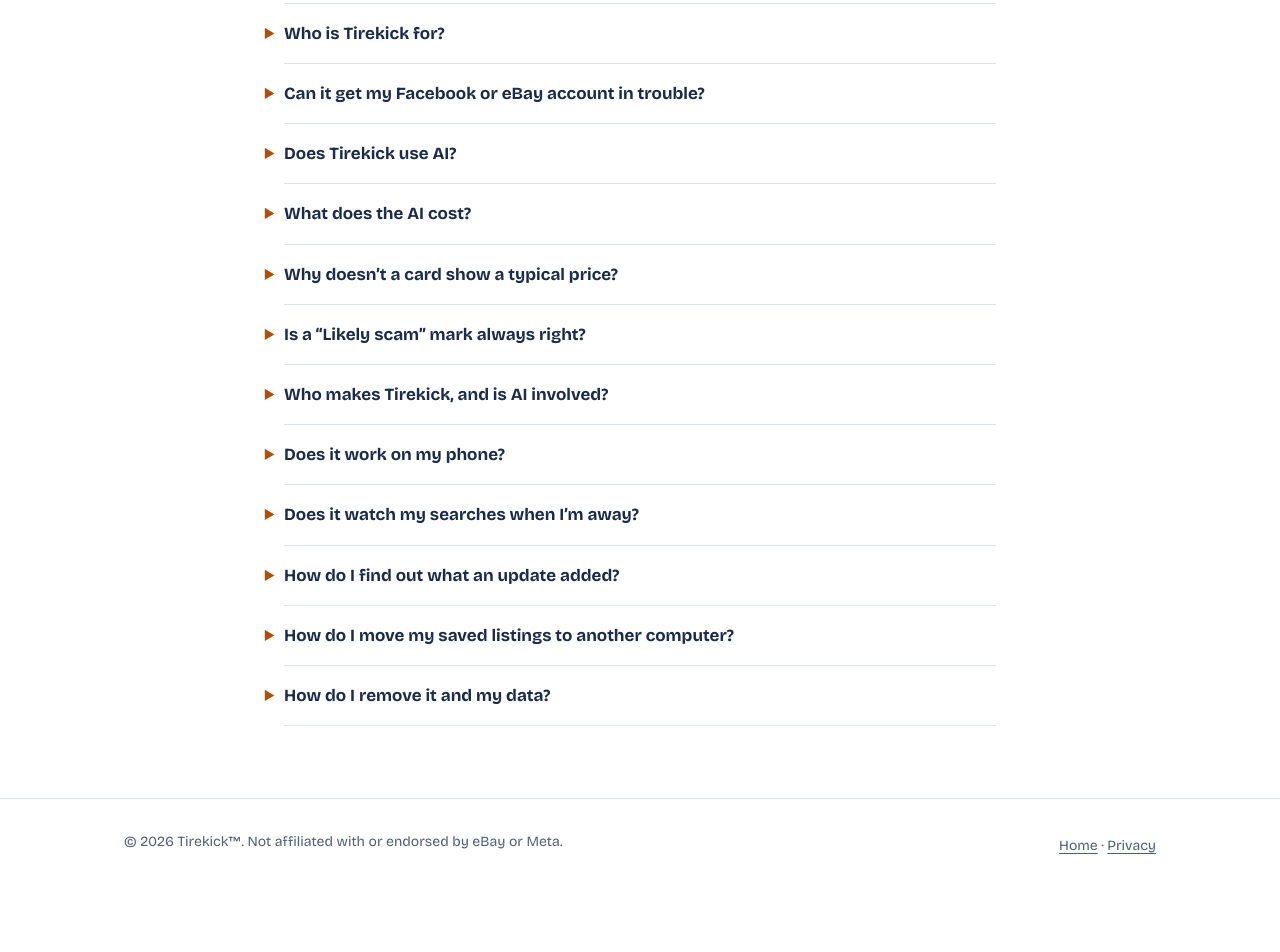
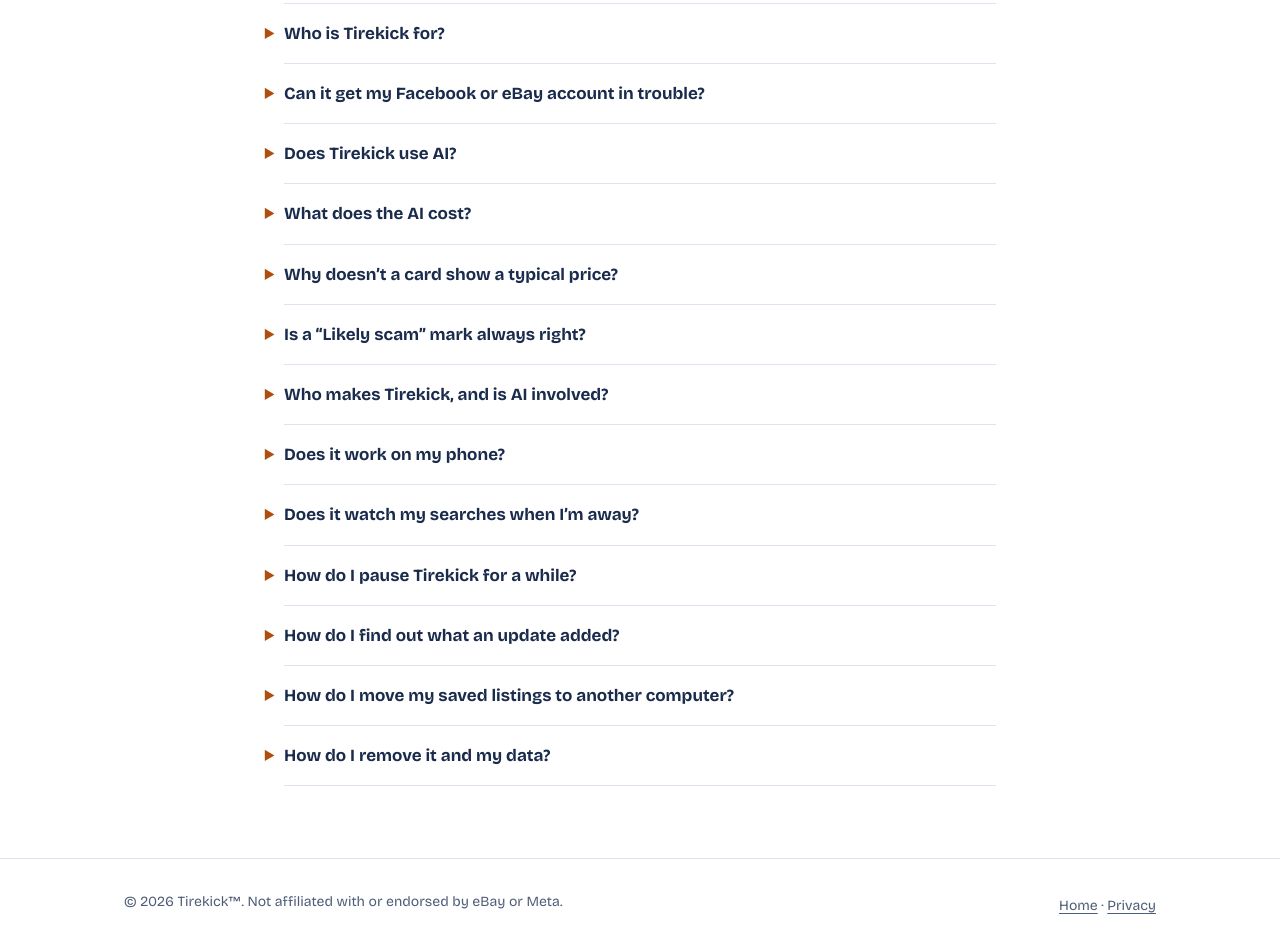
Before and after one commit to dabloonery/tirekick-site, a plain HTML site: page support.html in a window 1280 px wide. Shown: the part 1103-2055 px from the top of the page. Before the commit the page ends 2013 px from the top, so only its background shows below. Drawn offline with Linux system fonts and the light colour scheme.

Commit message:
Help: how to pause Tirekick (#22)
Claude-Session: https://claude.ai/code/session_01XVUCoAjEudHSLk4oQ5zipk

Co-authored-by: Claude <noreply@anthropic.com>

```diff
--- a/support.html
+++ b/support.html
@@ -87,6 +87,10 @@
       <p>No, on purpose. Tirekick only looks at pages you have open, so nothing runs in the background. Saved listings and searches update the next time they’re on your screen.</p>
     </details>
     <details>
+      <summary>How do I pause Tirekick for a while?</summary>
+      <p>Press the pause button at the top of the panel, or right-click the Tirekick icon in your toolbar and choose <b>Pause Tirekick on store pages</b>. The panel, tags and scans go from every store tab at once, with no reload. Saved listings, look-ups and settings still work. To turn it back on, click the Tirekick icon and flip the switch at the top, or untick the same menu item.</p>
+    </details>
+    <details>
       <summary>How do I find out what an update added?</summary>
       <p>New features start off, so an update never asks for new permissions. After an update that brought some, the Tirekick icon in your toolbar gets a dot. Click it: a short <b>New in this version</b> card lists them, each with <b>Turn on</b>. If one needs your browser’s OK (reading Craigslist pages, or showing notifications), the browser asks right then. <b>Got it</b> puts the card away, and settings has a switch for each.</p>
     </details>
```
